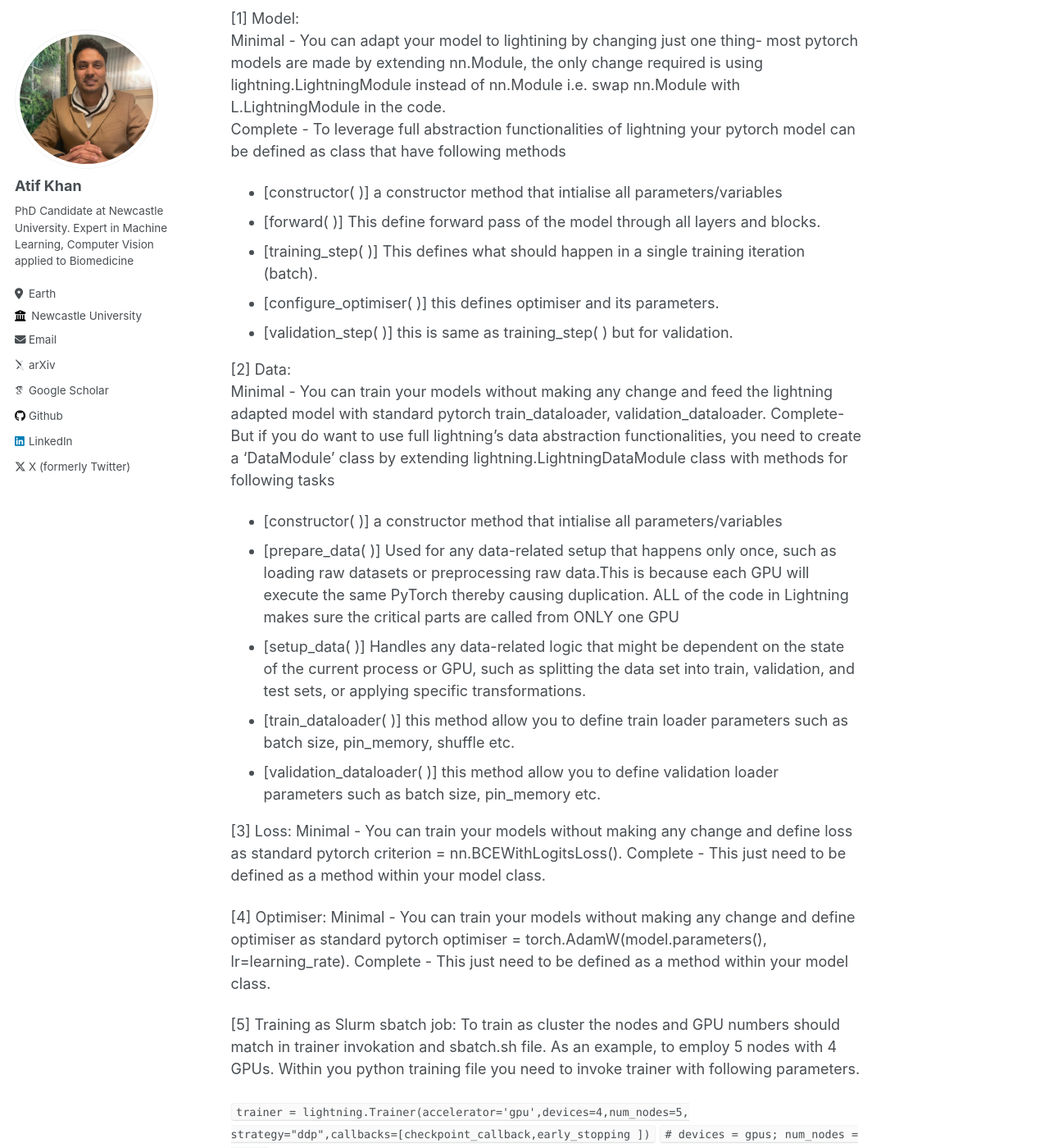
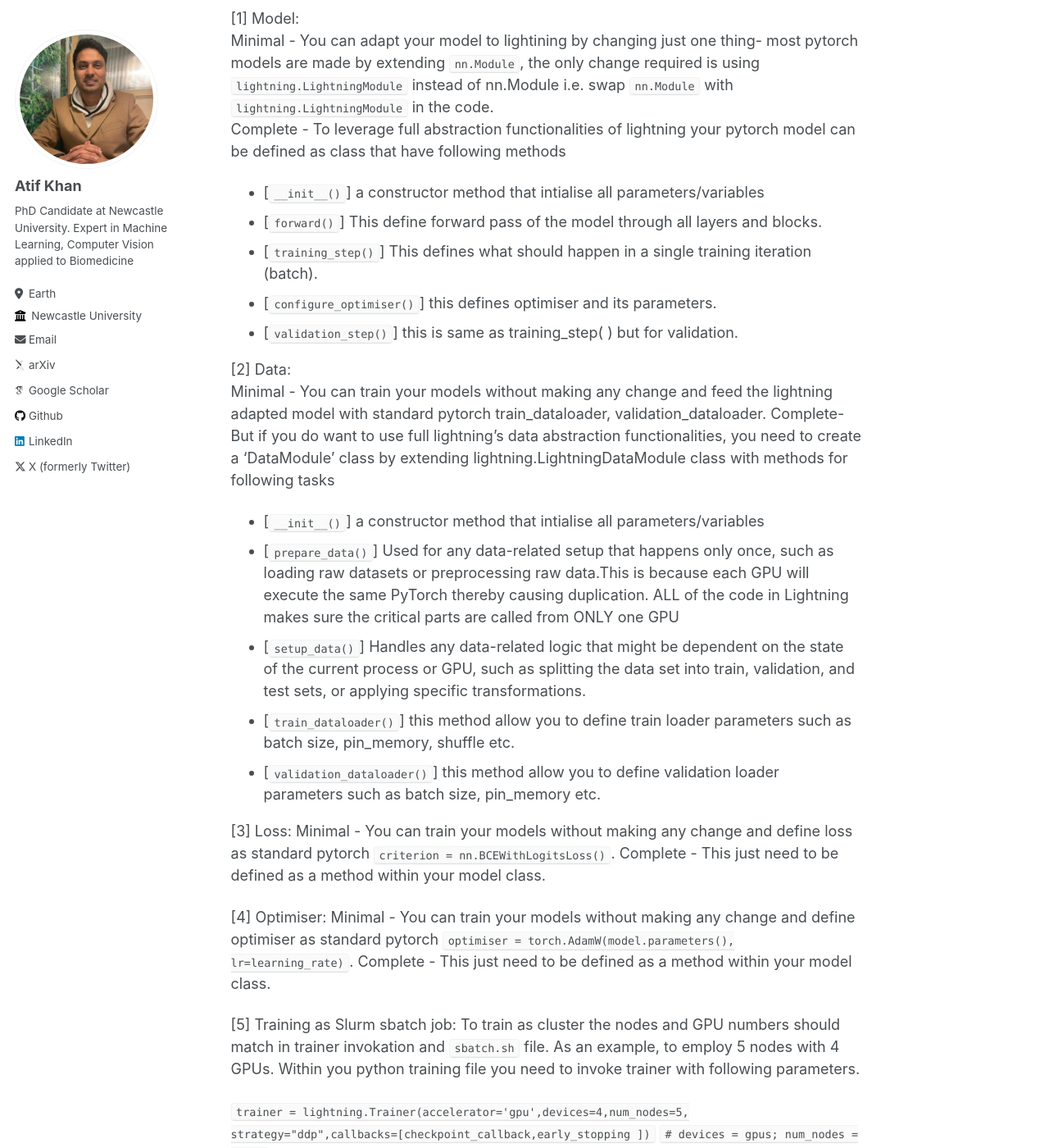
Before and after one commit to atifkhanncl/atifkhanncl.github.io, a Jekyll site: the page built from sample.md, in a window 1280 px wide and 1400 px high, scrolled down 954 px. Shown: the whole window at 82% size. Built offline with Jekyll 4.4.1, drawn with Linux system fonts in a browser that asks for light colours; some web fonts are replaced; our own code applies the rules of GitHub Pages for plain Markdown files; some of the changed text lies outside the part shown.

Commit message:
Update sample.md

````diff
--- a/sample.md
+++ b/sample.md
@@ -10,16 +10,16 @@ if you want to create this environment from the scratch please see the recipy.\
 You're now ready to train pytorch models either in interactive mode (jupyter notebook) or by submitting Slurm sbatch.sh job as on CUDA but using **a single gpu!**
 #### Training on multiple GPUs
 Training models on multiple GPUs require each training batch to be split across GPUs and corresponding gradients to be syncronised. There are different ways of doing this, one of which is using [lightning ai](https://lightning.ai/) package. Below is a describtion of adapting your pytorch code for this including a couple of links to toy examples.\
-lightning is a wrapper for pytorch's nn.module that simplify and abstract the process of training models. Adapting your pytorch code to lightning can be done in varying levels. Below we describe two extrem levels i.e. minimal and complete lightning adapted.In either case there are five places within your model training that might require changes.\
+lightning is a wrapper for pytorch's ```nn.module``` that simplify and abstract the process of training models. Adapting your pytorch code to lightning can be done in varying levels. Below we describe two extrem levels i.e. minimal and complete lightning adapted.In either case there are five places within your model training that might require changes.\
 
 [1] Model:\
-Minimal - You can adapt your model to lightining by changing just one thing- most pytorch models are made by extending nn.Module, the only change required is using lightning.LightningModule instead of nn.Module i.e. swap nn.Module with L.LightningModule in the code.\
+Minimal - You can adapt your model to lightining by changing just one thing- most pytorch models are made by extending ```nn.Module```, the only change required is using ```lightning.LightningModule``` instead of nn.Module i.e. swap ```nn.Module``` with ```lightning.LightningModule``` in the code.\
 Complete - To leverage full abstraction functionalities of lightning your pytorch model can be defined as class that have following methods
-- [constructor( )] a constructor method that intialise all parameters/variables
-- [forward( )] This define forward pass of the model through all layers and blocks.
-- [training_step( )] This defines what should happen in a single training iteration (batch).
-- [configure_optimiser( )] this defines optimiser and its parameters.
-- [validation_step( )] this is same as training_step( ) but for validation.
+- [```__init__()```] a constructor method that intialise all parameters/variables
+- [```forward()```] This define forward pass of the model through all layers and blocks.
+- [```training_step()```] This defines what should happen in a single training iteration (batch).
+- [```configure_optimiser()```] this defines optimiser and its parameters.
+- [```validation_step()```] this is same as training_step( ) but for validation.
 
 
 
@@ -27,21 +27,21 @@ Complete - To leverage full abstraction functionalities of lightning your pytorc
 [2] Data:
 Minimal - You can train your models without making any change and feed the lightning adapted model with standard pytorch train_dataloader, validation_dataloader.
 Complete- But if you do want to use full lightning's data abstraction functionalities, you need to create a 'DataModule' class by extending lightning.LightningDataModule class with methods for following tasks
-- [constructor( )] a constructor method that intialise all parameters/variables
-- [prepare_data( )] Used for any data-related setup that happens only once, such as loading raw datasets or preprocessing raw data.This is because each GPU will execute the same PyTorch thereby causing duplication. ALL of the code in Lightning makes sure the critical parts are called from ONLY one GPU
-- [setup_data( )] Handles any data-related logic that might be dependent on the state of the current process or GPU, such as splitting the data set into train, validation, and test sets, or applying specific transformations.
-- [train_dataloader( )] this method allow you to define train loader parameters such as batch size, pin_memory, shuffle etc.
-- [validation_dataloader( )] this method allow you to define validation loader parameters such as batch size, pin_memory etc.
+- [```__init__()```] a constructor method that intialise all parameters/variables
+- [```prepare_data()```] Used for any data-related setup that happens only once, such as loading raw datasets or preprocessing raw data.This is because each GPU will execute the same PyTorch thereby causing duplication. ALL of the code in Lightning makes sure the critical parts are called from ONLY one GPU
+- [```setup_data()```] Handles any data-related logic that might be dependent on the state of the current process or GPU, such as splitting the data set into train, validation, and test sets, or applying specific transformations.
+- [```train_dataloader()```] this method allow you to define train loader parameters such as batch size, pin_memory, shuffle etc.
+- [```validation_dataloader()```] this method allow you to define validation loader parameters such as batch size, pin_memory etc.
 
 [3] Loss:
-Minimal - You can train your models without making any change and define loss as standard pytorch criterion = nn.BCEWithLogitsLoss().
+Minimal - You can train your models without making any change and define loss as standard pytorch ```criterion = nn.BCEWithLogitsLoss()```.
 Complete - This just need to be defined as a method within your model class.
 
 [4] Optimiser:
-Minimal - You can train your models without making any change and define optimiser as standard pytorch optimiser = torch.AdamW(model.parameters(), lr=learning_rate).
+Minimal - You can train your models without making any change and define optimiser as standard pytorch ```optimiser = torch.AdamW(model.parameters(), lr=learning_rate)```.
 Complete - This just need to be defined as a method within your model class.
 
-[5] Training as Slurm sbatch job: To train as cluster the nodes and GPU numbers should match in trainer invokation and sbatch.sh file. As an example, to employ 5 nodes with 4 GPUs. Within you python training file you need to invoke trainer with following parameters.
+[5] Training as Slurm sbatch job: To train as cluster the nodes and GPU numbers should match in trainer invokation and ```sbatch.sh``` file. As an example, to employ 5 nodes with 4 GPUs. Within you python training file you need to invoke trainer with following parameters.
 
 ```trainer = lightning.Trainer(accelerator='gpu',devices=4,num_nodes=5, strategy="ddp",callbacks=[checkpoint_callback,early_stopping ])``` ```# devices = gpus; num_nodes = nodes```
 
````
